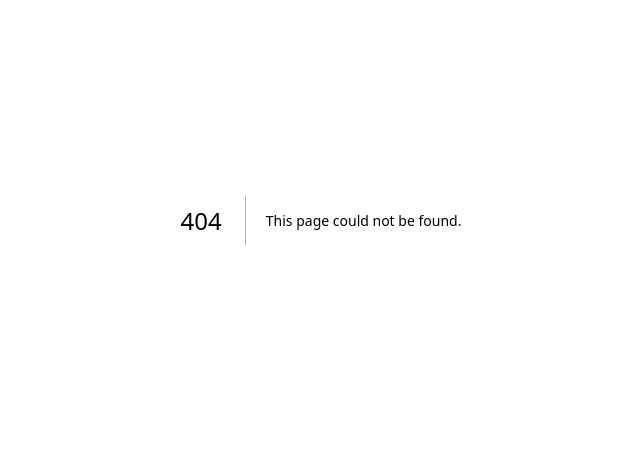
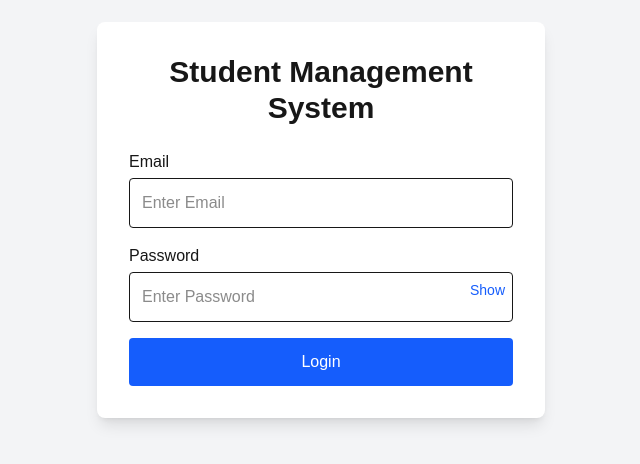
Before and after one commit to dilmin-dtecknow/student-management-system, a Next.js app in the folder frontend/: page /login in a window 1280 px wide. Before the commit this address had no page. Shown: the part 180-644 px from the top of the page, without its empty margins (319-959 px from the left). Built offline with nearby package versions, Linux system fonts and the light colour scheme.

Commit message:
git add . git commit -m "feat(auth): create login page UI"

```diff
--- /dev/null
+++ b/frontend/src/app/login/page.tsx
@@ -0,0 +1,61 @@
+"use client";
+import React, { useState } from "react";
+
+export default function LoginPage() {
+  const [email, setEmail] = useState("");
+  const [password, setPassword] = useState("");
+  const [showPassword, setShowPassword] = useState(false); // extra state
+
+  return (
+    <div className="flex min-h-screen items-center justify-center bg-gray-100">
+      <div className="w-full max-w-md rounded-lg bg-white p-8 shadow-lg">
+        <h1 className="mb-6 text-center text-3xl font-bold">
+          Student Management System
+        </h1>
+
+        <form className="space-y-4">
+          <div>
+            <label className="mb-1 block">Email</label>
+            <input
+              className="w-full rounded border p-3"
+              type="email"
+              name="email"
+              placeholder="Enter Email"
+              onChange={(e) => setEmail(e.target.value)}
+              value={email}
+              required
+            />
+          </div>
+
+          <div>
+            <label className="mb-1 block">Password</label>
+            <div className="relative">
+              <input
+                className="w-full rounded border p-3 pr-10"
+                type={showPassword ? "text" : "password"} // toggle type
+                placeholder="Enter Password"
+                value={password}
+                required
+                onChange={(e) => setPassword(e.target.value)}
+              />
+              <button
+                type="button"
+                className="absolute right-2 top-2 text-sm text-blue-600"
+                onClick={() => setShowPassword(!showPassword)}
+              >
+                {showPassword ? "Hide" : "Show"}
+              </button>
+            </div>
+          </div>
+
+          <button
+            type="submit"
+            className="w-full rounded bg-blue-600 p-3 text-white hover:bg-blue-700 cursor-pointer"
+          >
+            Login
+          </button>
+        </form>
+      </div>
+    </div>
+  );
+}
--- a/frontend/src/app/page.tsx
+++ b/frontend/src/app/page.tsx
@@ -1,5 +1,5 @@
-function Home(){
-  return <h1>Welocome to Home Page</h1>
+import { redirect } from "next/navigation";
+
+export default function Home() {
+  return redirect("/login");
 }
-
-export default Home;
```
Also changed, not shown: frontend/src/app/notFound.tsx (added, +36 -0 lines).
